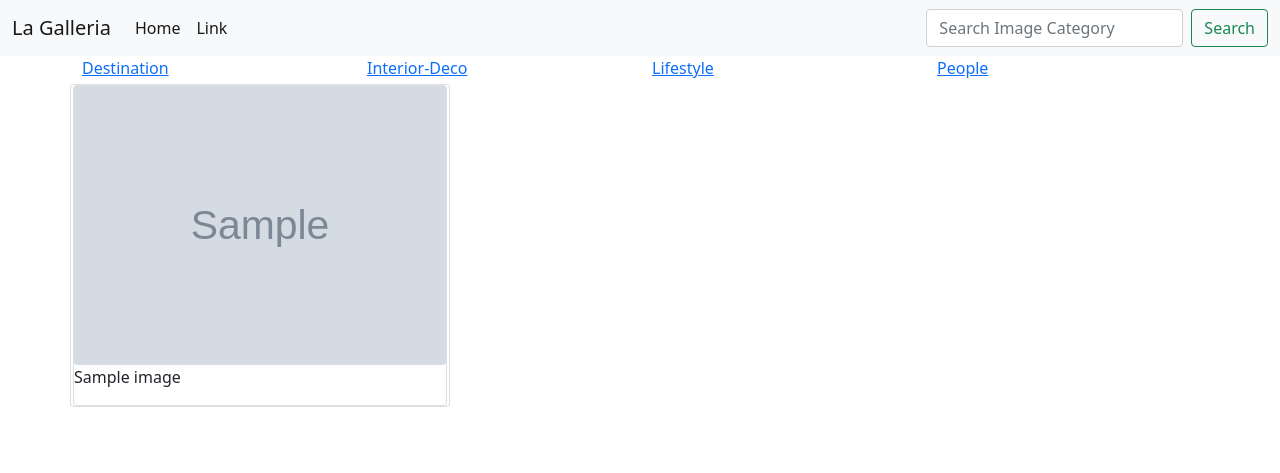
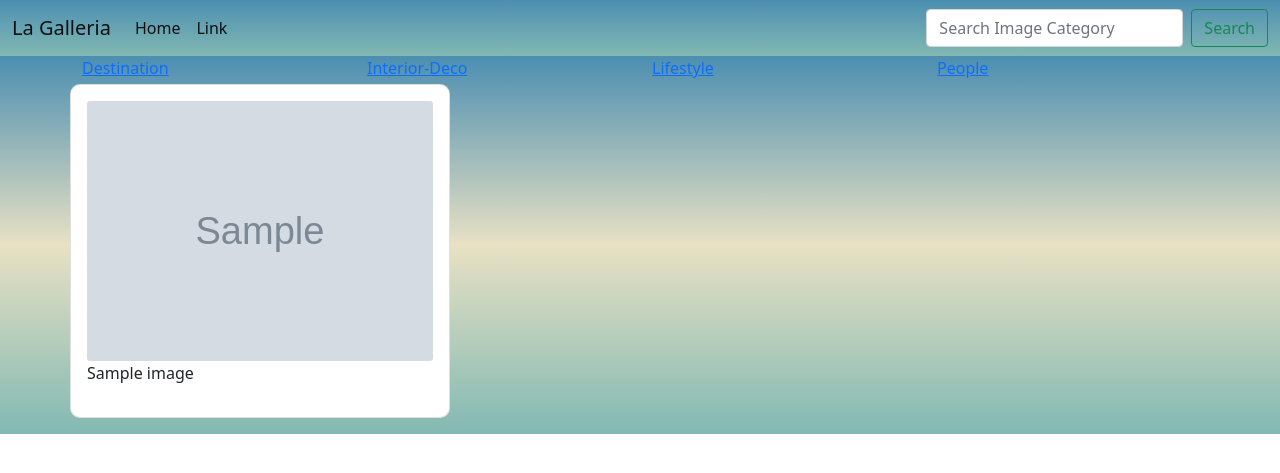
Before and after one commit to Grievi/Personal-Galleria, a Django app: template galleria/templates/gallery/search_res.html in a window 1280 px wide. Shown: the top 473 px of the page. Run offline with Django 3.2, Linux system fonts and the light colour scheme; the template is opened without the code that fills it: most values are stand-ins (such as "Sample title", 1, 10 or a date in 2020); grey boxes marked "Sample" are stand-in pictures.

Commit message:
style templates

```diff
--- a/galleria/templates/gallery/location.html
+++ b/galleria/templates/gallery/location.html
@@ -22,7 +22,7 @@
     </div>
 </div>
 
-<div class="container-fluid">
+<div class="container-fluid" style=" background-image: linear-gradient(#4C8EB1,#E8E1C4, #82B9B3);">
     <div class="container">
         <div class="row">
             <div class="col-md-3 ">
--- a/galleria/templates/gallery/search_res.html
+++ b/galleria/templates/gallery/search_res.html
@@ -4,7 +4,7 @@
 {% block content%}
 
 
-<div class="container-fluid">
+<div class="container-fluid" style=" background-image: linear-gradient(#4C8EB1,#E8E1C4, #82B9B3);">
     <div class="container">
         <div class="row">
             <div class="col-md-3 ">
@@ -23,8 +23,10 @@
         <!-- the first row -->
     <div class="row">
         {% for image in images %}
-        <div class="card col-md-3 col-sm-12 col-lg-4 mb-3 g-1">
-            <div class="card" data-bs-toggle="modal" data-bs-target="#modal{{image.id}}">
+        <div id="parent" class="card col-md-3 col-sm-12 col-lg-4 mb-3 g-1" style="border-radius:10px;
+            padding: 1rem;
+        ">
+            <div class="card1" data-bs-toggle="modal" data-bs-target="#modal{{image.id}}">
                 <img src="{{image.img.url}}" alt="{{image.name}}" class="card-img">
                 <p class="image-title">{{image.name}}</p>
             </div>
--- a/galleria/templates/navbar.html
+++ b/galleria/templates/navbar.html
@@ -1,4 +1,5 @@
-<nav class="navbar navbar-expand-lg navbar-light bg-light">
+<nav style="background-image: linear-gradient(#4C8EB1, #82B9B3);"
+class="navbar navbar-expand-lg navbar-light bg-light">
     <div class="container-fluid">
       <a class="navbar-brand" href="{% url 'pics'%}">La Galleria</a>
       <button class="navbar-toggler" type="button" data-bs-toggle="collapse" data-bs-target="#navbarSupportedContent" aria-controls="navbarSupportedContent" aria-expanded="false" aria-label="Toggle navigation">
```
Also changed, not shown: galleria/templates/gallery/pics.html (+10 -9 lines), static/css/styles.css (+7 -0 lines), static/assets/pexels-marina-abrosimova-5021165.jpg (added).
